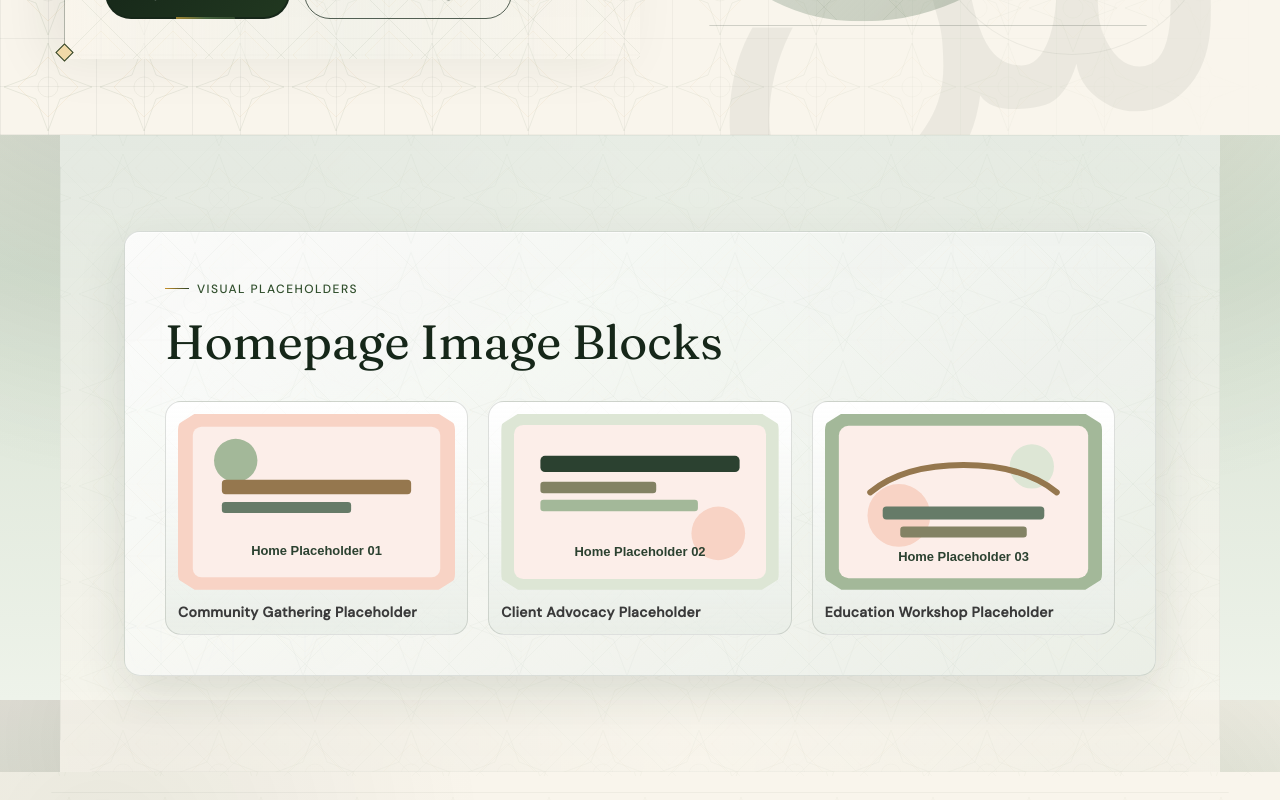
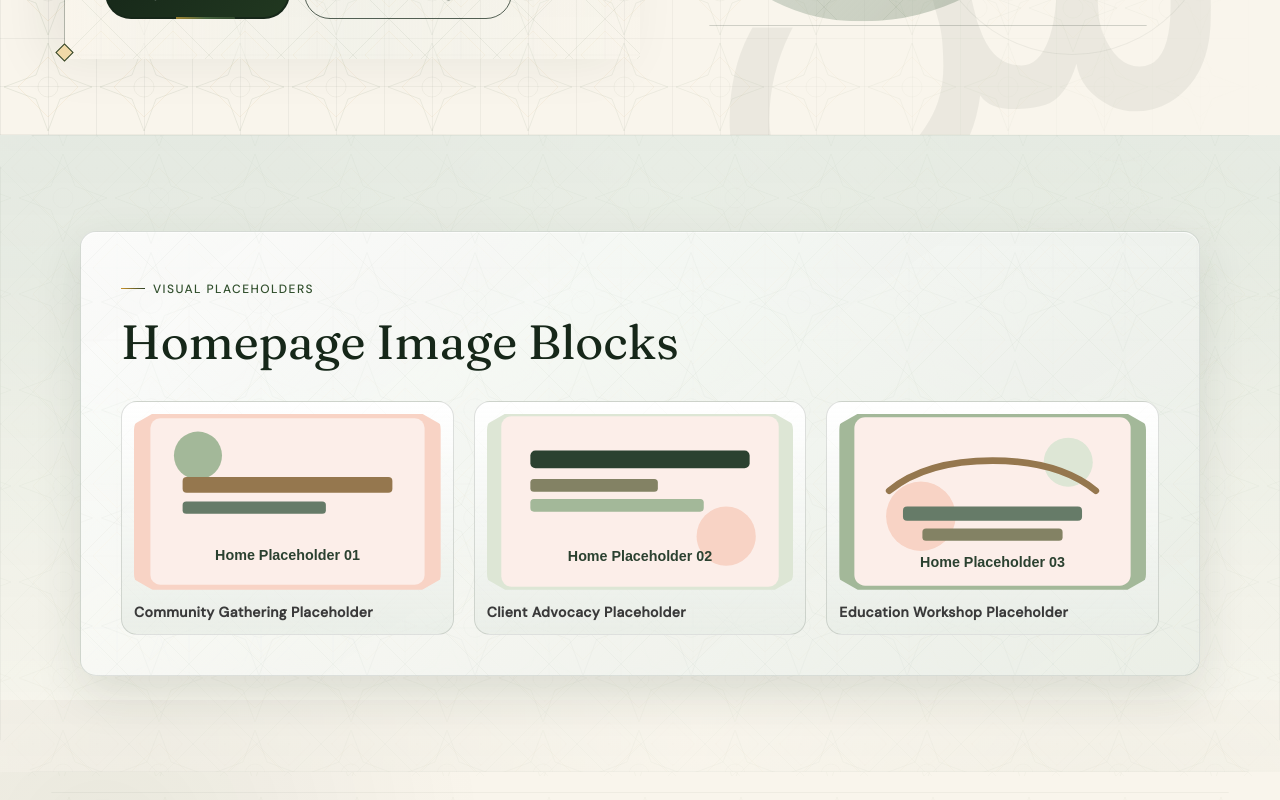
Before and after one commit to Volta-NYC/safa-sanctuary, a Next.js app: page / in a window 1280 px wide. Shown: the part 900-1700 px from the top of the page. Built offline with nearby package versions, Linux system fonts and the light colour scheme.

Commit message:
Make homepage gallery section full-width for complete pattern coverage

```diff
--- a/components/site-sections.tsx
+++ b/components/site-sections.tsx
@@ -133,7 +133,8 @@ function HomePlaceholdersSection() {
   ];
 
   return (
-    <section className="home-gallery-section container-rail">
+    <section className="home-gallery-section">
+      <div className="container-rail">
         <div className="section-pane space-y-8 p-8 sm:p-10">
           <div className="space-y-3">
             <p className="eyebrow reveal">Visual Placeholders</p>
@@ -157,6 +158,7 @@ function HomePlaceholdersSection() {
                 </p>
               </article>
             ))}
+          </div>
         </div>
       </div>
     </section>
```
Lines whose indentation alone changed are shown as unchanged.
